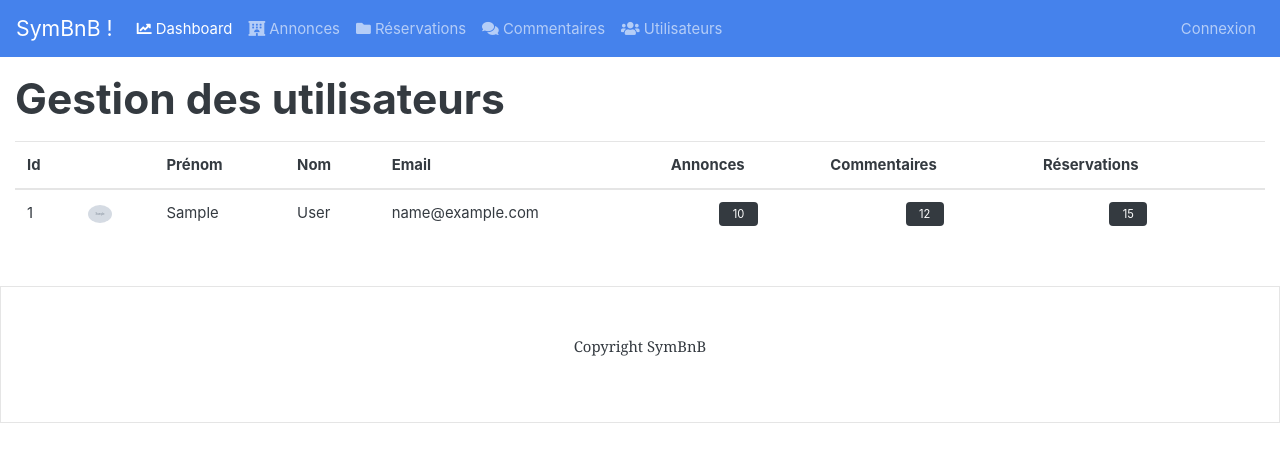
After one commit to liorchamla/symbnb, a Symfony app: template templates/admin/user/index.html.twig in a window 1280 px wide. The commit adds this page. Shown: the top 462 px of the page. Run offline with Twig, Linux system fonts and the light colour scheme; the template is opened without the code that fills it: most values are stand-ins (such as "Sample title", 1, 10 or a date in 2020); grey boxes marked "Sample" are stand-in pictures; some libraries are stand-ins or nearby versions.

Commit message:
adding users admin without logic

```diff
--- a/templates/admin/partials/header.html.twig
+++ b/templates/admin/partials/header.html.twig
@@ -24,6 +24,11 @@
       <li class="nav-item">
         <a class="nav-link" href="{{ path('admin_comments_index') }}">
           <i class="fas fa-comments"></i> Commentaires
+        </a>
+      </li>
+      <li class="nav-item">
+        <a class="nav-link" href="{{ path('admin_users_index') }}">
+          <i class="fas fa-users"></i> Utilisateurs
         </a>
       </li>
     </ul>
--- /dev/null
+++ b/templates/admin/user/index.html.twig
@@ -0,0 +1,42 @@
+{% extends 'admin/base.html.twig' %}
+
+{% block body %}
+<section class="admin-users">
+    <div class="container-fluid">
+        <h1 class="my-3">Gestion des utilisateurs</h1>
+
+        <table class="table table-hover">
+            <thead>
+                <tr>
+                    <th>Id</th>
+                    <th></th>
+                    <th>Prénom</th>
+                    <th>Nom</th>
+                    <th>Email</th>
+                    <th>Annonces</th>
+                    <th>Commentaires</th>
+                    <th>Réservations</th>
+                    <th></th>
+                </tr>
+            </thead>
+            <tbody>
+                {% for user in users %}
+                    <tr>
+                        <td>{{user.id}}</td>
+                        <td>
+                            <img src="{{user.picture}}" class="avatar avatar-micro">
+                        </td>
+                        <td>{{user.firstName}}</td>
+                        <td>{{user.lastName}}</td>
+                        <td>{{user.email}}</td>
+                        <td class="text-center"><span class="badge badge-dark">{{user.ads|length}}</span></td>
+                        <td class="text-center"><span class="badge badge-dark">{{user.comments|length}}</span></td>
+                        <td class="text-center"><span class="badge badge-dark">{{user.bookings|length}}</span></td>
+                        <td></td>
+                    </tr>
+                {% endfor %}
+            </tbody>
+        </table>
+    </div>
+</section>
+{% endblock %}
```
Also changed, not shown: src/Controller/AdminUserController.php (added, +25 -0 lines).
